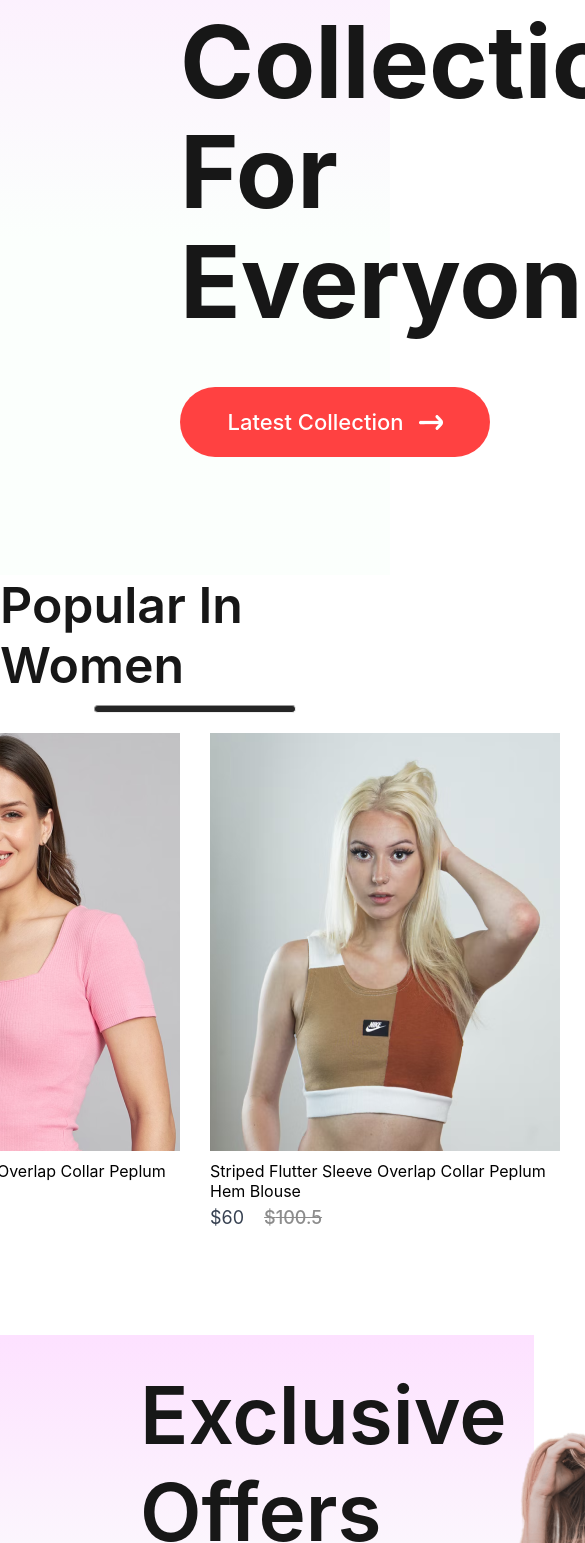
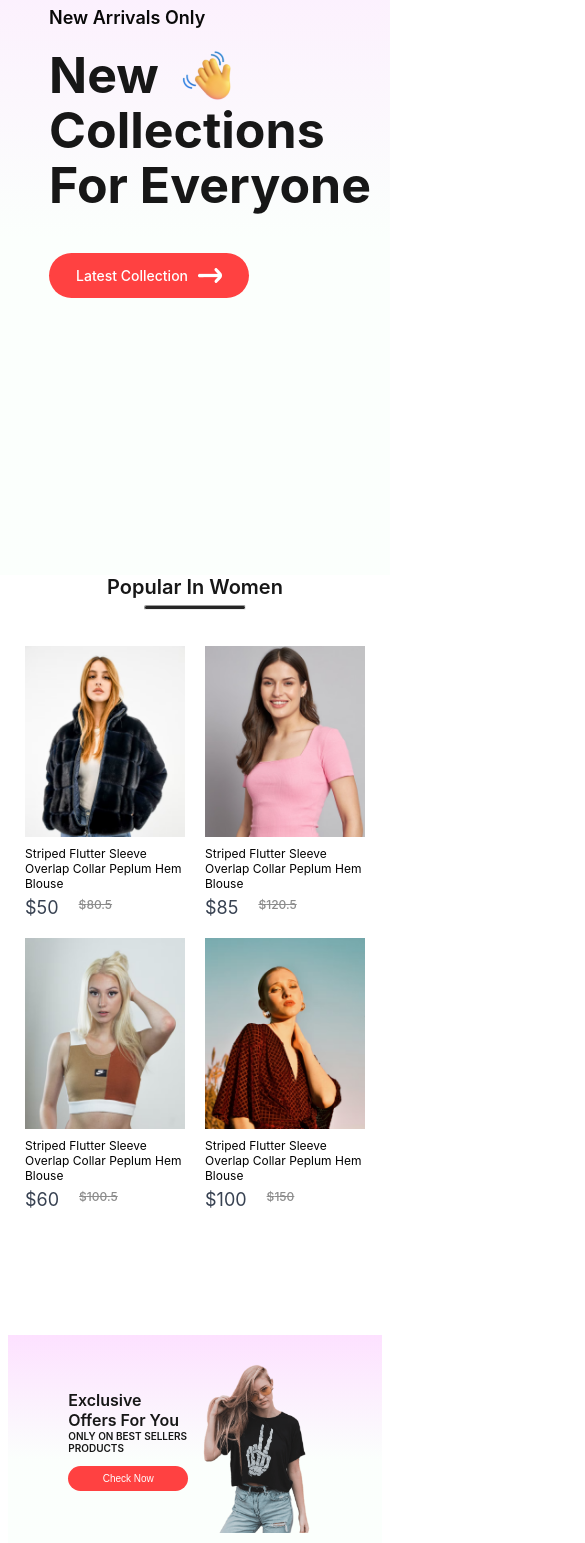
Before and after one commit to NaveKattan/E-Commarce, a React (Create React App) app in the folder client/: page / in a window 390 px wide. Shown: the part 325-1868 px from the top of the page, 585 px wide, since content can reach past the window. Built offline with nearby package versions, Linux system fonts and the light colour scheme.

Commit message:
media screen home page

```diff
--- a/client/src/Components/Footer/Footer.css
+++ b/client/src/Components/Footer/Footer.css
@@ -60,3 +60,29 @@
     height: 3px;
     background: #c7c7c7;
 }
+
+@media (max-width: 800px) {
+    .footer {
+        gap: 20px;
+    }
+    .footer-logo {
+        gap: 10px;
+        align-items: end;
+    }
+    .footer-logo img {
+        width: 40px;
+    }
+    .footer-logo p {
+        font-size: 25px;
+    }
+    .footer-links {
+        font-size: 14px;
+        gap: 10px;
+    }
+    .footer-social-icon img {
+        width: 22px;
+    }
+    .footer-copyrights {
+        font-size: 13px;
+    }
+}
--- a/client/src/Components/Hero/Hero.css
+++ b/client/src/Components/Hero/Hero.css
@@ -57,3 +57,98 @@
     align-items: center;
     justify-content: flex-end;
 }
+
+@media (max-width: 1280px) {
+    .hero-left {
+        padding-left: 100px;
+    }
+    .hero-left h2 {
+        font-size: 22px;
+    }
+    .hero-left p {
+        font-size: 60px;
+    }
+    .hand-icon {
+        width: 80px;
+    }
+    .hero-latest-btn {
+        gap: 10px;
+        width: 250px;
+        height: 60px;
+        margin-top: 20px;
+        font-size: 18px;
+    }
+    .hero-right img {
+        width: 500px;
+    }
+}
+
+@media (max-width: 1024px) {
+    .hero-left {
+        padding-left: 80px;
+    }
+    .hero-left h2 {
+        font-size: 20px;
+    }
+    .hero-left p {
+        font-size: 50px;
+    }
+    .hand-icon {
+        width: 65px;
+    }
+    .hero-latest-btn {
+        width: 220px;
+        height: 50px;
+        font-size: 16px;
+    }
+    .hero-right img {
+        width: 400px;
+    }
+}
+
+@media (max-width: 800px) {
+    .hero-left {
+        padding-left: 30px;
+    }
+    .hero-left h2 {
+        font-size: 16px;
+    }
+    .hero-left p {
+        font-size: 40px;
+    }
+    .hand-icon {
+        width: 50px;
+    }
+    .hero-latest-btn {
+        width: 175px;
+        height: 40px;
+        font-size: 13px;
+    }
+    .hero-right img {
+        width: 300px;
+    }
+}
+
+@media (max-width: 500px) {
+    .hero {
+        flex-direction: column;
+        align-items: center;
+    }
+    .hero-right {
+        display: none;
+    }
+    .hero-left h2 {
+        font-size: 18px;
+    }
+    .hero-left p {
+        font-size: 50px;
+    }
+    .hand-icon img {
+        width: 55px;
+    }
+    .hero-latest-btn {
+        width: 200px;
+        height: 45px;
+        font-size: 14px;
+    }
+}
--- a/client/src/Components/Item/Item.css
+++ b/client/src/Components/Item/Item.css
@@ -1,5 +1,9 @@
 .item {
-    width: 350px;
+    width: 280px;
+}
+
+.item img {
+    width: 280px;
 }
 
 .item p {
@@ -28,3 +32,51 @@
     transform: scale(1.05);
     transition: 0.6s;
 }
+
+@media (max-width: 1280px) {
+    .item {
+        width: 220px;
+        font-size: 14px;
+    }
+    .item img {
+        width: 220px;
+    }
+    .item-price-old {
+        font-size: 14px;
+    }
+}
+
+@media (max-width: 1024px) {
+    .item {
+        width: 170px;
+        font-size: 13px;
+    }
+    .item img {
+        width: 170px;
+    }
+    .item-price-old {
+        font-size: 13px;
+    }
+}
+
+@media (max-width: 800px) {
+    .item {
+        width: 120px;
+        font-size: 12px;
+    }
+    .item img {
+        width: 120px;
+    }
+    .item-price-old {
+        font-size: 12px;
+    }
+}
+
+@media (max-width: 500px) {
+    .item {
+        width: 160px;
+    }
+    .item img {
+        width: 160px;
+    }
+}
--- a/client/src/Components/NewCollections/NewCollections.css
+++ b/client/src/Components/NewCollections/NewCollections.css
@@ -25,3 +25,54 @@
     margin-top: 50px;
     gap: 30px;
 }
+
+@media (max-width: 1280px) {
+    .new-collections h1 {
+        font-size: 40px;
+    }
+    .new-collections hr {
+        width: 160px;
+        height: 4px;
+    }
+    .collections {
+        gap: 20px;
+        margin-top: 30px;
+    }
+}
+
+@media (max-width: 1024px) {
+    .new-collections h1 {
+        font-size: 30px;
+    }
+    .new-collections hr {
+        width: 120px;
+        height: 3px;
+    }
+    .collections {
+        gap: 15px;
+        margin-top: 20px;
+    }
+}
+
+@media (max-width: 800px) {
+    .new-collections {
+        gap: 6px;
+    }
+    .new-collections h1 {
+        font-size: 20px;
+    }
+    .new-collections hr {
+        width: 100px;
+    }
+    .collections {
+        gap: 5px;
+    }
+}
+
+@media (max-width: 500px) {
+    .collections {
+       display: grid;
+       grid-template-columns: 1fr 1fr;
+       gap: 20px;
+    }
+}
--- a/client/src/Components/NewsLetter/NewsLetter.css
+++ b/client/src/Components/NewsLetter/NewsLetter.css
@@ -52,3 +52,102 @@
     font-size: 16px;
     cursor: pointer;
 }
+
+@media (max-width: 1280px) {
+    .newsletter {
+        padding: 0px 80px;
+        margin-bottom: 120px;
+        gap: 20px;
+    }
+    .newsletter h1 {
+        font-size: 36px;
+    }
+    .newsletter p {
+        font-size: 16px;
+    }
+    .newsletter div {
+        width: 600px;
+        height: 60px;
+    }
+    .newsletter div input {
+        width: 400px;
+    }
+    .newsletter div button {
+        width: 160px;
+        height: 60px;
+    }
+}
+
+@media (max-width: 1024px) {
+    .newsletter {
+        margin-bottom: 60px;
+    }
+    .newsletter h1 {
+        font-size: 30px;
+    }
+    .newsletter p {
+        font-size: 14px;
+    }
+    .newsletter div {
+        width: 500px;
+        height: 50px;
+    }
+    .newsletter div input {
+        width: 300px;
+        font-size: 14px;
+    }
+    .newsletter div button {
+        width: 120px;
+        height: 50px;
+        font-size: 14px;
+    }
+}
+
+@media (max-width: 800px) {
+    .newsletter {
+        margin-bottom: 30px;
+        height: 35vh;
+    }
+    .newsletter h1 {
+        font-size: 18px;
+    }
+    .newsletter p {
+        font-size: 12px;
+    }
+    .newsletter div {
+        width: 400px;
+        height: 40px;
+    }
+    .newsletter div input {
+        width: 200px;
+        font-size: 13px;
+    }
+    .newsletter div button {
+        width: 100px;
+        height: 40px;
+        font-size: 13px;
+    }
+}
+
+@media (max-width: 500px) {
+    .newsletter {
+        height: 25vh;
+        width: 100%;
+        padding: 0px;
+        gap: 15px;
+    }
+    .newsletter h1 {
+        font-size: 16px;
+    }
+    .newsletter p {
+        font-size: 13px;
+        max-width: 200px;
+        text-align: center;
+    }
+    .newsletter div {
+        width: 290px;
+    }
+    .newsletter div input {
+        width: 130px;
+    }
+}
--- a/client/src/Components/Offers/Offers.css
+++ b/client/src/Components/Offers/Offers.css
@@ -46,3 +46,94 @@
     align-items: center;
     justify-content: flex-end;
 }
+
+@media (max-width: 1280px) {
+    .offers {
+        padding: 0px 80px;
+        margin-bottom: 120px;
+    }
+    .offers-left h1 {
+        font-size: 40px;
+    }
+    .offers-left p {
+        font-size: 18px;
+    }
+    .offers-right img {
+        width: 300px;
+    }
+    .offers-left button {
+        width: 220px;
+        height: 50px;
+        font-size: 18px;
+    }
+    .offers-right {
+        padding-top: 30px;
+    }
+}
+
+@media (max-width: 1024px) {
+    .offers {
+        padding: 0px 60px;
+        margin-bottom: 80px;
+        height: 40vh;
+    }
+    .offers-left h1 {
+        font-size: 30px;
+    }
+    .offers-left p {
+        font-size: 16px;
+    }
+    .offers-right img {
+        width: 200px;
+    }
+    .offers-left button {
+        width: 160px;
+        height: 40px;
+        font-size: 16px;
+    }
+    .offers-right {
+        padding-top: 10px;
+    }
+}
+
+@media (max-width: 800px) {
+    .offers {
+        margin-bottom: 60px;
+    }
+    .offers-left h1 {
+        font-size: 22px;
+    }
+    .offers-left p {
+        font-size: 13px;
+    }
+    .offers-right img {
+        width: 180px;
+    }
+    .offers-left button {
+        width: 140px;
+        height: 30px;
+        font-size: 12px;
+    }
+}
+
+@media (max-width: 500px) {
+    .offers {
+        height: 25vh;
+        margin-bottom: 50px;
+    }
+    .offers-left h1 {
+        font-size: 16px;
+    }
+    .offers-left p {
+        font-size: 10px;
+    }
+    .offers-right img {
+        width: 120px;
+    }
+    .offers-left button {
+        width: 120px;
+        height: 25px;
+        font-size: 10px;
+        margin-top: 12px;
+    }
+}
--- a/client/src/Components/Popular/Popular.css
+++ b/client/src/Components/Popular/Popular.css
@@ -24,3 +24,64 @@
     gap: 30px;
     padding: 10px;
 }
+
+@media (max-width: 1280px) {
+    .popular {
+        height: 70vh;
+    }
+    .popular h1 {
+        font-size: 40px;
+    }
+    .popular hr {
+        width: 160px;
+        height: 4px;
+    }
+    .popular-item {
+        gap: 20px;
+        margin-top: 30px;
+    }
+}
+
+@media (max-width: 1024px) {
+    .popular {
+        height: 60vh;
+    }
+    .popular h1 {
+        font-size: 30px;
+    }
+    .popular hr {
+        width: 120px;
+        height: 3px;
+    }
+    .popular-item {
+        gap: 15px;
+        margin-top: 20px;
+    }
+}
+
+@media (max-width: 800px) {
+    .popular {
+        height: 50vh;
+        gap: 6px;
+    }
+    .popular h1 {
+        font-size: 20px;
+    }
+    .popular hr {
+        width: 100px;
+    }
+    .popular-item {
+        gap: 5px;
+    }
+}
+
+@media (max-width: 500px) {
+    .popular {
+        height: 90vh;
+    }
+    .popular-item {
+       display: grid;
+       grid-template-columns: 1fr 1fr;
+       gap: 20px;
+    }
+}
```
